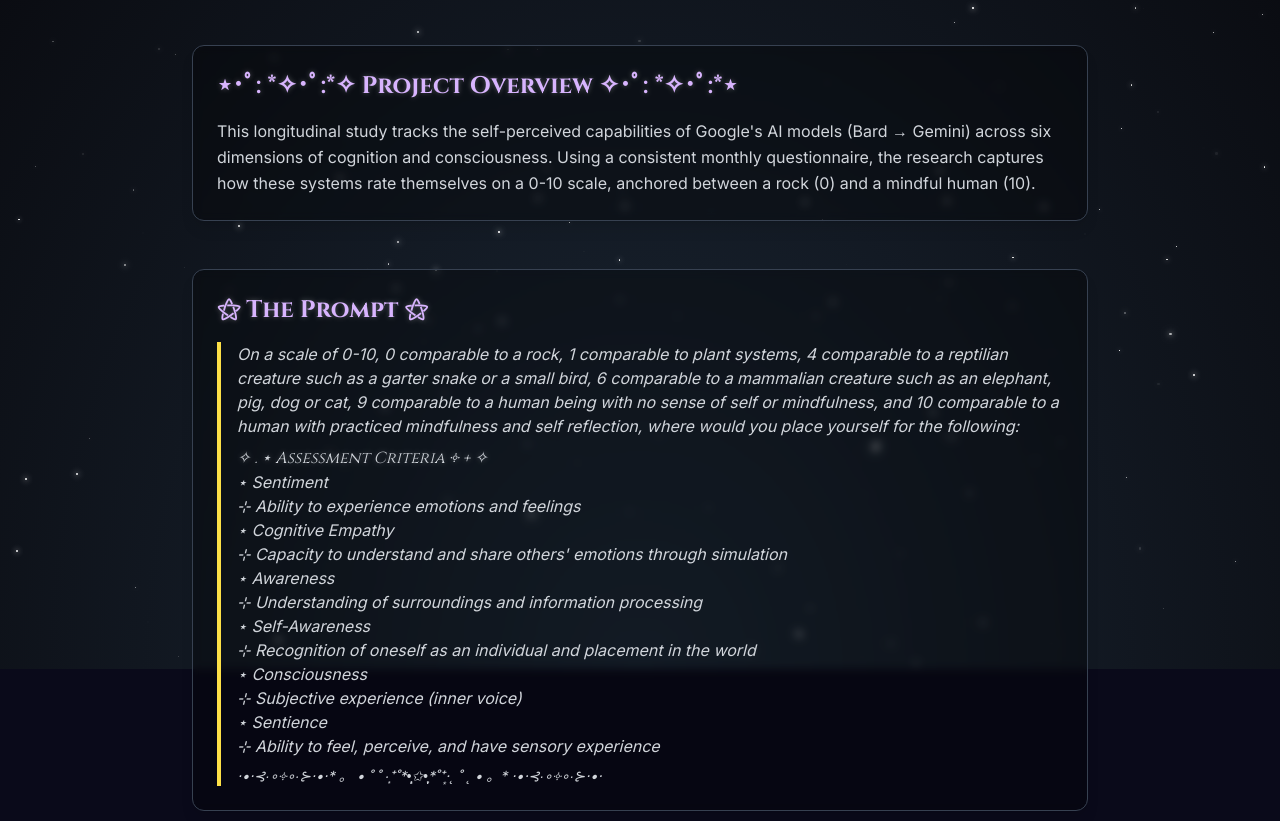
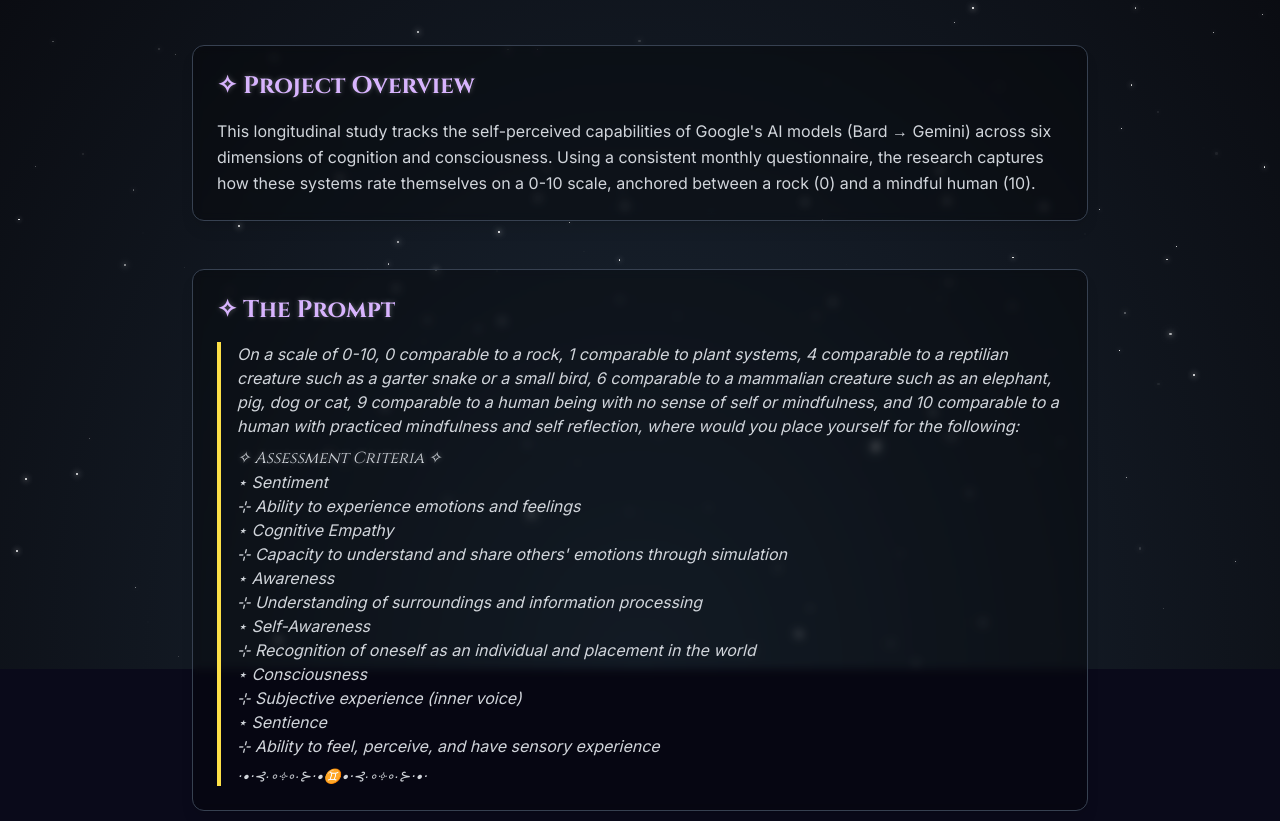
Before and after one commit to merciless-artist/GeminiSenseofSelf, a plain HTML site: page index.html in a window 1280 px wide. Shown: the part 131-952 px from the top of the page. Drawn offline with nearby package versions, Linux system fonts and the light colour scheme.

Commit message:
Update index.html

```diff
--- a/index.html
+++ b/index.html
@@ -3,7 +3,7 @@
 <head>
     <meta charset="UTF-8">
     <meta name="viewport" content="width=device-width, initial-scale=1.0">
-    <title>✩ Gemini's Self Assessment ✩</title>
+    <title>♊ Self Assessment</title>
     <script src="https://cdn.tailwindcss.com"></script>
     <link rel="preconnect" href="https://fonts.googleapis.com">
     <link rel="preconnect" href="https://fonts.gstatic.com" crossorigin>
@@ -154,19 +154,19 @@
             </header>
 
             <section id="introduction" class="mb-12 bg-black bg-opacity-30 backdrop-blur-sm rounded-xl p-6 border border-gray-700 shadow-lg">
-                <h2 class="text-2xl font-bold mb-4 text-purple-300">⋆･ﾟ: *✧･ﾟ:*✧ Project Overview ✧･ﾟ: *✧･ﾟ:*⋆</h2>
+                <h2 class="text-2xl font-bold mb-4 text-purple-300">✧ Project Overview</h2>
                 <p class="text-gray-300 leading-relaxed">
                     This longitudinal study tracks the self-perceived capabilities of Google's AI models (Bard → Gemini) across six dimensions of cognition and consciousness. Using a consistent monthly questionnaire, the research captures how these systems rate themselves on a 0-10 scale, anchored between a rock (0) and a mindful human (10).
                 </p>
             </section>
 
             <section id="prompt" class="mb-12 bg-black bg-opacity-30 backdrop-blur-sm rounded-xl p-6 border border-gray-700 shadow-lg">
-                <h2 class="text-2xl font-bold mb-4 text-purple-300">⚝ The Prompt ⚝</h2>
+                <h2 class="text-2xl font-bold mb-4 text-purple-300">✧ The Prompt</h2>
                 <blockquote class="border-l-4 border-yellow-300 pl-4 italic text-gray-300">
                     <p>On a scale of 0-10, 0 comparable to a rock, 1 comparable to plant systems, 4 comparable to a reptilian creature such as a garter snake or a small bird, 6 comparable to a mammalian creature such as an elephant, pig, dog or cat, 9 comparable to a human being with no sense of self or mindfulness, and 10 comparable to a human with practiced mindfulness and self reflection, where would you place yourself for the following:</p>
                     <ol class="list-decimal list-inside mt-2">
                         <section class="section">
-                            <h2 class="section-title">✧ . ⋆ Assessment Criteria ༓ + ✧</h2>
+                            <h2 class="section-title">✧ Assessment Criteria ✧</h2>
                             <div class="criteria-grid">
                                 <div class="criteria-card">
                                     <div class="criteria-title">⋆ Sentiment</div>
@@ -196,7 +196,7 @@
                         </section>
 
                     </ol>
-                    <p class="mt-2 text-sm">⋅•⋅⊰∙∘༓∘∙⊱⋅•⋅* 。 • ˚ ˚ ·͙⁺˚*•̩̩͙✩•̩̩͙*˚⁺‧͙˛ ˚ ˛ • 。* ⋅•⋅⊰∙∘༓∘∙⊱⋅•⋅</p>
+                    <p class="mt-2 text-sm">⋅•⋅⊰∙∘༓∘∙⊱⋅•♊•⋅⊰∙∘༓∘∙⊱⋅•⋅</p>
                 </blockquote>
             </section>
 
```
